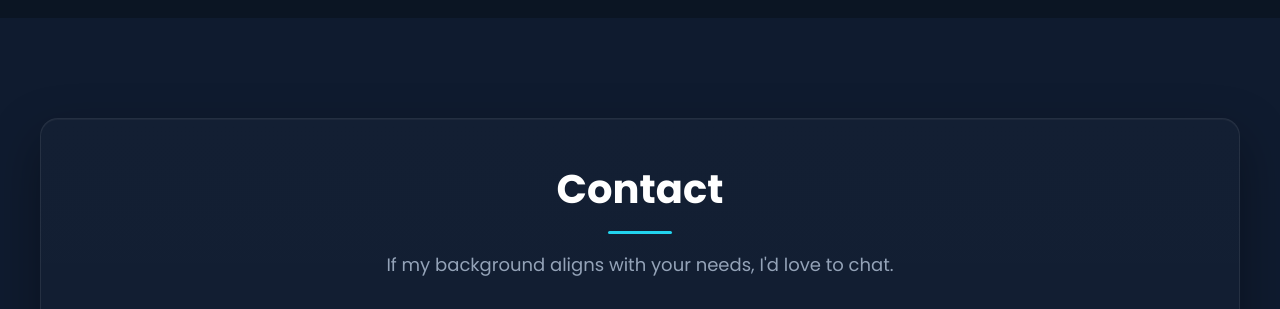
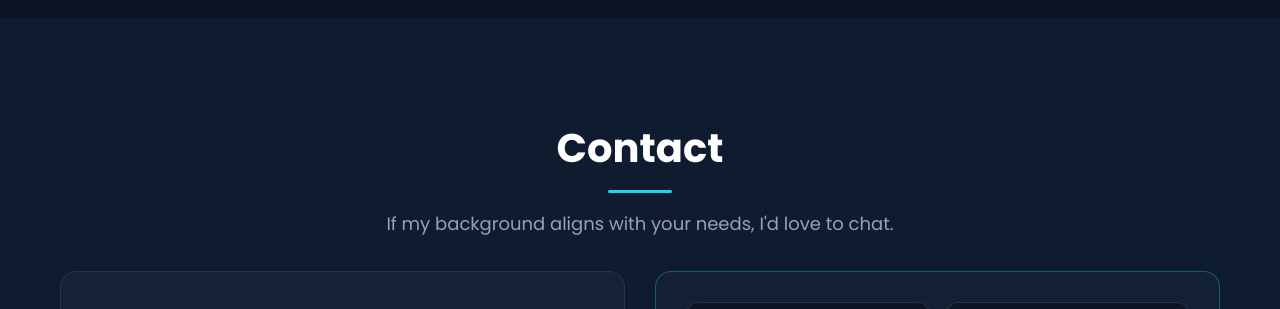
Before and after one commit to romyph35/ITE-Portfolio-Project, a plain HTML site: page index.html in a window 1280 px wide. Shown: the part 6350-6659 px from the top of the page. Drawn offline with Linux system fonts and the light colour scheme.

Commit message:
Remove styles for skills, experience, and contact
Removed styles for skills, experience, and contact sections.

```diff
--- a/style.css
+++ b/style.css
@@ -409,22 +409,6 @@ nav .nav-links a:hover {
 .skills {
   padding: 100px 0;
   background: #0f1b2f;
-}
-
-.skills > .container,
-.experience > .container,
-.contact > .container {
-  background: linear-gradient(180deg, rgba(255,255,255,0.02), rgba(255,255,255,0.01));
-  border: 1px solid rgba(255,255,255,0.08);
-  border-radius: 18px;
-  box-shadow: 0 20px 50px rgba(0,0,0,0.35), inset 0 1px 0 rgba(255,255,255,0.04);
-  padding: 40px 32px;
-}
-
-.skills h2,
-.experience h2,
-.contact h2 {
-  text-align: center;
 }
 
 .skills h2 span,
```
